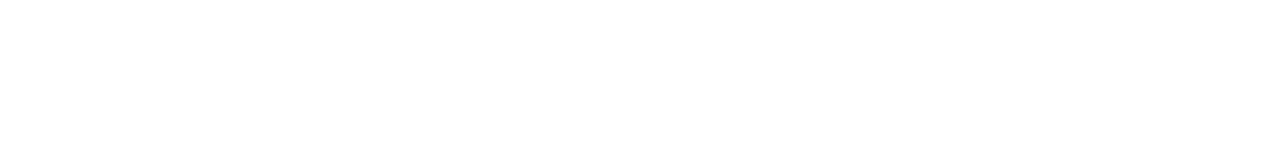
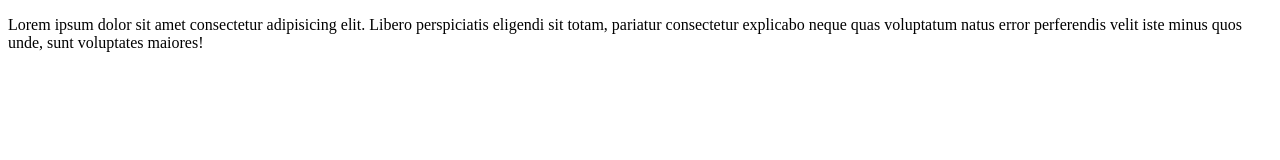
Before and after one commit to laurafernandezk/prueba2, a plain HTML site: page index.html in a window 1280 px wide. Drawn offline with Linux system fonts and the light colour scheme.

Commit message:
agrego div

```diff
--- a/index.html
+++ b/index.html
@@ -7,6 +7,9 @@
     <title>Document</title>
 </head>
 <body>
+    <div>
+        <p>Lorem ipsum dolor sit amet consectetur adipisicing elit. Libero perspiciatis eligendi sit totam, pariatur consectetur explicabo neque quas voluptatum natus error perferendis velit iste minus quos unde, sunt voluptates maiores! </p>
+    </div>
 
 </body>
 </html>
```
